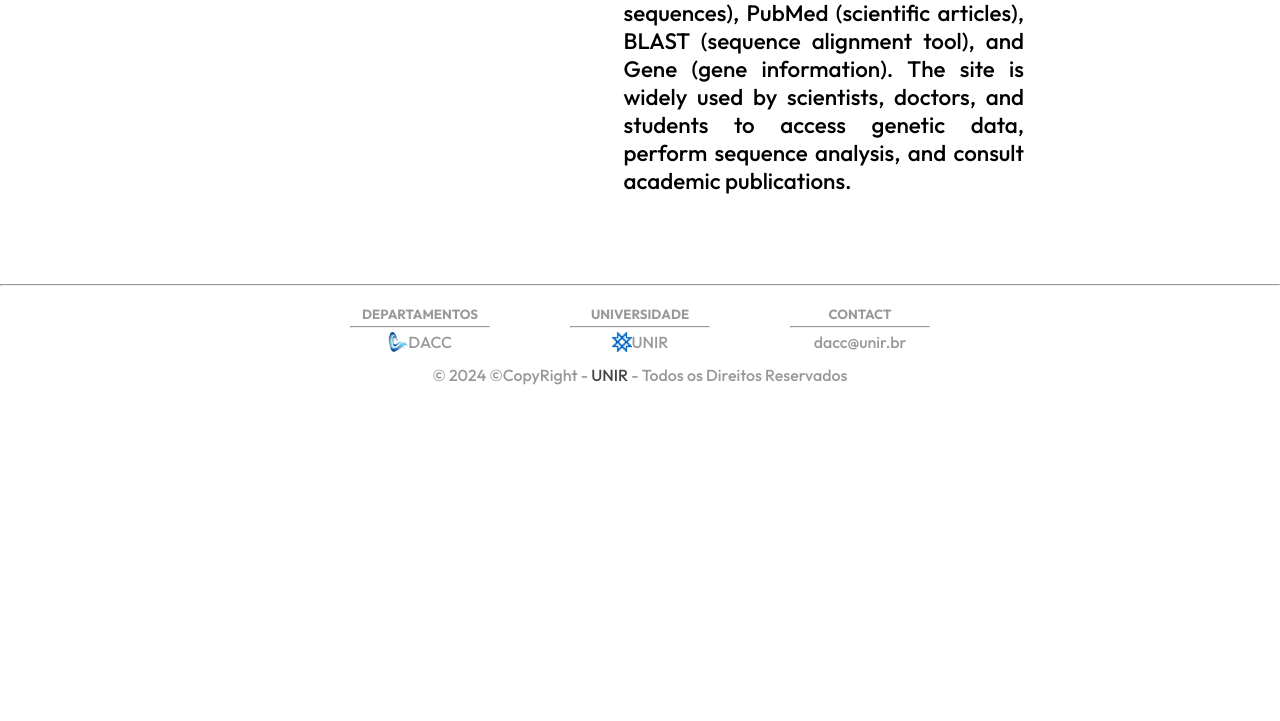
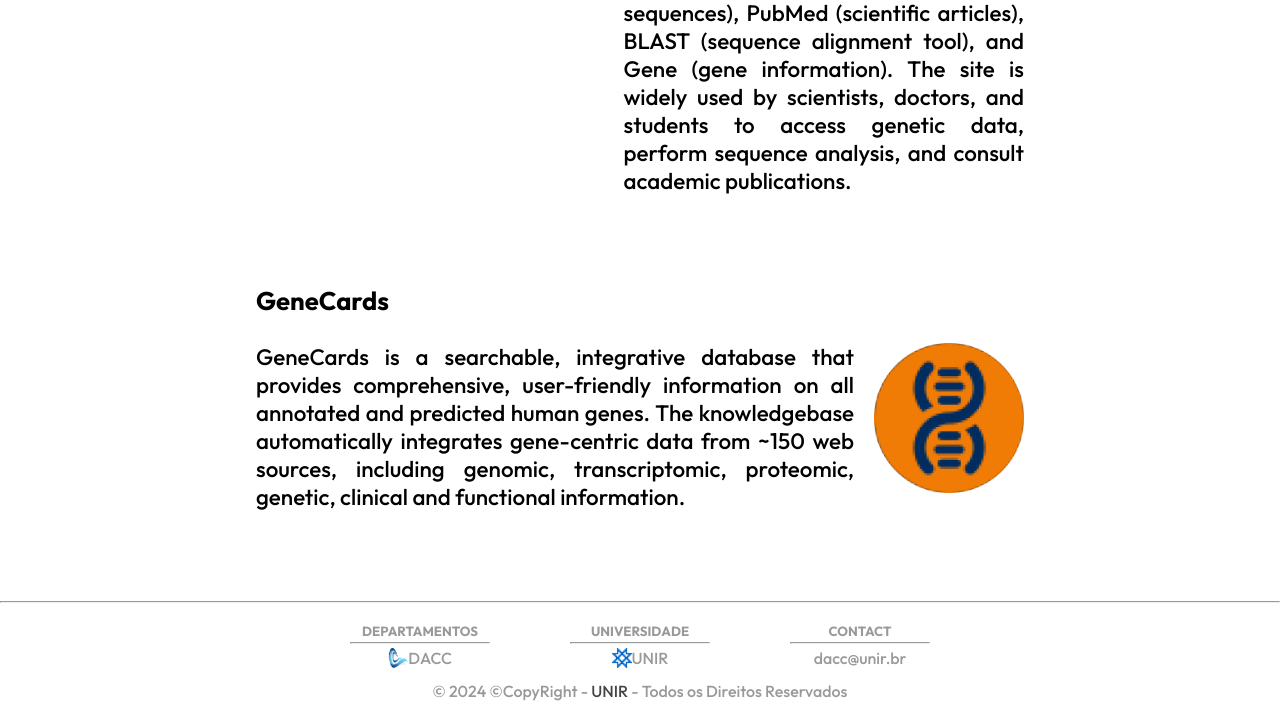
Before and after one commit to unir-dacc/vanda, a Django app: page / in a window 1280 px wide. Shown: the part 1449-2170 px from the top of the page. Before the commit the page ends 1834 px from the top, so only its background shows below. Run offline with Django 4.2, Linux system fonts and the light colour scheme; some libraries are stand-ins or nearby versions.

Commit message:
feat: add gene cards to homepage

```diff
--- a/web/static/web/style.css
+++ b/web/static/web/style.css
@@ -193,7 +193,7 @@ form{
   margin-top:3.5vw;
   font-size: 2em;
 }
-.NCBI{
+.titlesH3{
   margin: 2vw 0;
   font-size: 1.6em;
 }
--- a/web/templates/web/index.html
+++ b/web/templates/web/index.html
@@ -13,13 +13,13 @@
         <link rel="preconnect" href="https://fonts.googleapis.com">
         <link rel="preconnect" href="https://fonts.gstatic.com" crossorigin>
         <link href="https://fonts.googleapis.com/css2?family=Outfit:wght@100..900&display=swap" rel="stylesheet">
-        <link href="/vanda/{% static 'web/style.css' %}" rel="stylesheet" />
+        <link href="/vanda/{% static 'web/style.css' %}" rel="stylesheet" /><!--vanda-->
     </head>
     <body>
         <header>
             <div class="main-cabecalho">
                 <nav class="cabecalho-icon">
-                    <div class="icon"><a href="/vanda/about">About</a></div>
+                    <div class="icon"><a href="/vanda/about">About</a></div><!--vanda-->
                     <div class="icon"><a href="https://github.com/riccardoalv/dbNGEN" target="_blank">Github<i class="fa-brands fa-github"></i></a></div>
                 </nav>
             </div>
@@ -27,14 +27,14 @@
                 <div class="search">
                     <div class="logo">
                         <div class="logo-circle">
-                            <img src="/vanda/{% static 'web/vandaLogo.svg' %}" id="logo-img">
+                            <img src="/vanda/{% static 'web/vandaLogo.svg' %}" id="logo-img"><!--vanda-->
                         </div>
                         <div class="logo-name-div">
                             <h1 class="logo-name">VANDA</h1>
                             <span class="big-logo-name">Visualization and Analysis Nutrigenetic Data</span>
                         </div>
                     </div>
-                    <form action="/vanda/search" method="get" class="forms">
+                    <form action="/vanda/search" method="get" class="forms"><!--vanda-->
                         <input type="text" name="q" class="bar" placeholder="rs12345, rs268, BCO1, TP53...">
                         <button type="submit" class="bar-button"><i class="fa-solid fa-magnifying-glass"></i></button>
                     </form>
@@ -48,16 +48,23 @@
                 <h2 class="aboutPlat">About the Platform</h2>
                 <div class="ab">
                     <p>VANDA is a web platform designed for the analysis and exploration of nutrigenetic data. By linking genetic variations (SNPs) to pathologies, it assists researchers and healthcare professionals in creating personalized dietary plans. The platform integrates data from public repositories like dbSNP and uses advanced categorization and summarization techniques to offer a user-friendly experience.</p>
-                    <img src="/vanda/{% static 'web/snp_ilustration.svg' %}">
+                    <img src="/vanda/{% static 'web/snp_ilustration.svg' %}"><!--vanda-->
                 </div>
                 <div class="dbTitles">
                     <h2 class="databaseTopic">Database</h2>
-                    <h3 class="NCBI">NCBI</h3>
+                    <h3 class="titlesH3">NCBI</h3>
                 </div>
                 <div class="db">
-                    <a href="https://www.ncbi.nlm.nih.gov/" target="_blank"><img src="/vanda/{% static 'web/NIH_Logo.png' %}" alt="" style="margin-right:2vw ;"></a>
+                    <a href="https://www.ncbi.nlm.nih.gov/" target="_blank"><img src="/vanda/{% static 'web/NIH_Logo.png' %}" alt="" style="margin-right:2vw ;"></a><!--vanda-->
                     <p>The NCBI (National Center for Biotechnology Information) is part of the U.S. National Institutes of Health (NIH), focused on biotechnology and bioinformatics. It provides a wide range of resources and tools for biomedical and genomic research. Among its features, the NCBI hosts important databases such as GenBank (DNA sequences), PubMed (scientific articles), BLAST (sequence alignment tool), and Gene (gene information).
                     The site is widely used by scientists, doctors, and students to access genetic data, perform sequence analysis, and consult academic publications.</p>
+                </div>
+                <h3 class="titlesH3">GeneCards</h3>
+                <div class="db">
+                    <p>GeneCards is a searchable, integrative database that provides comprehensive, user-friendly information on all annotated and predicted human genes. The knowledgebase automatically integrates gene-centric data from ~150 web sources, including genomic, transcriptomic, proteomic, genetic, clinical and functional information.</p>
+                    <a href="https://www.genecards.org/" target="_blank">
+                        <img src="/vanda/{% static 'web/GeneCards-logo.png' %}" alt="" style="width: 150px;height: 150px;margin-left: 20px;"><!--vanda-->
+                    </a>
                 </div>
             </div>
         </main>
@@ -68,7 +75,7 @@
                     <h5>DEPARTAMENTOS</h5>
                     <hr>
                     <div class="align-logo-and-name">
-                        <img src="/vanda/{% static 'web/dacc-logo.png'%}" alt=""><!--logo dacc-->
+                        <img src="/vanda/{% static 'web/dacc-logo.png'%}" alt=""><!--logo dacc--><!--vanda-->
                         <a href="https://dacc.unir.br/homepage" class="link-footer-topics"><p>DACC</p></a>
                     </div>
                 </div>
@@ -76,7 +83,7 @@
                     <h5>UNIVERSIDADE</h5>
                     <hr>
                     <div class="align-logo-and-name">
-                        <img src="/vanda/{% static 'web/unir-logo.ico'%}" alt=""><!--logo unir-->
+                        <img src="/vanda/{% static 'web/unir-logo.ico'%}" alt=""><!--logo unir--><!--vanda-->
                         <a href="https://www.unir.br/homepage" class="link-footer-topics"><p>UNIR</p></a>
                     </div>
                 </div>
```
